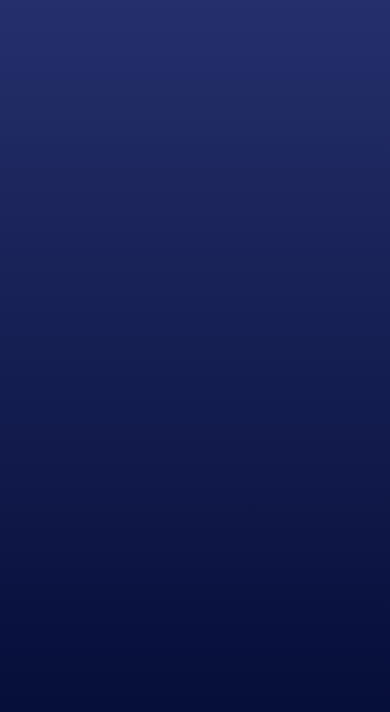
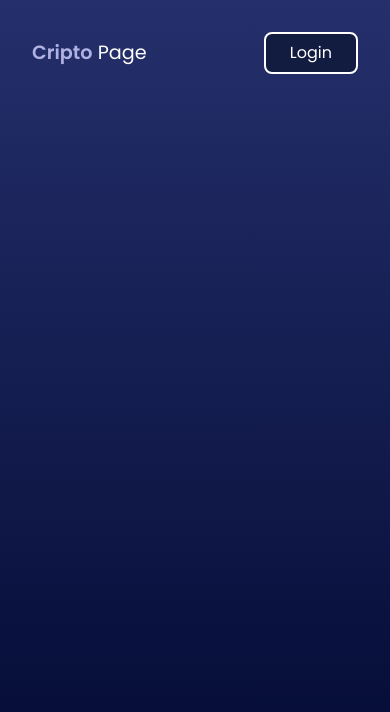
Before and after one commit to emanuelmgww/Cripto-Page, a plain HTML site: page index.html in a window 390 px wide. Drawn offline with Linux system fonts and the light colour scheme.

Commit message:
estruturando o código para mobile first e criando o header com a navegação estilizados

```diff
--- a/index.html
+++ b/index.html
@@ -10,5 +10,15 @@
     <link href="https://fonts.googleapis.com/css2?family=Poppins:ital,wght@0,100;0,200;0,300;0,400;0,500;0,600;0,700;0,800;0,900;1,100;1,200;1,300;1,400;1,500;1,600;1,700;1,800;1,900&display=swap" rel="stylesheet">
 </head>
 <body>
+    <header>
+        <a href="#" class="logo"><strong>Cripto</strong> Page</a>
 
+        <nav>
+            <a href="#">Criptomoedas</a>
+            <a href="#">Simulação</a>
+            <a href="#">Sobre</a>
+        </nav>
+
+        <a href="#" class="btn-login">Login</a>
+    </header>
 </body>
--- a/styles/index.css
+++ b/styles/index.css
@@ -1 +1,24 @@
 @import "global.css";
+
+header {
+    display: flex;
+    justify-content: space-between;
+    align-items: center;
+    width: 100%;
+    padding: 2rem;
+}
+
+header .logo {
+    font-size: 1.2rem;
+}
+
+header .btn-login {
+    padding: .4rem 1.5rem;
+    background-color: var(--quaternary-color);
+    border-radius: 8px;
+    border: 2px solid var(--text-primary-color);
+}
+
+nav {
+    display: none;
+}
```
